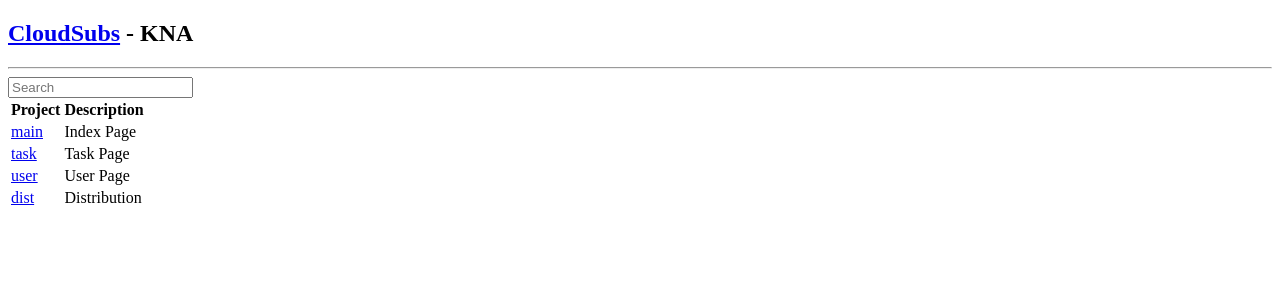
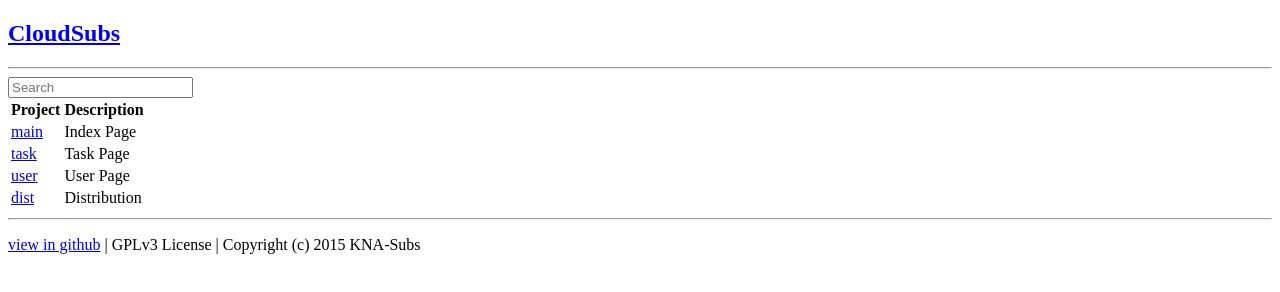
Before and after one commit to tengattack/cloud-subs, a website: page public/index.html in a window 1280 px wide. Drawn offline with nearby package versions, Linux system fonts and the light colour scheme; some packages are replaced by stand-ins of ours; no server answers.

Commit message:
update index

```diff
--- a/public/index.html
+++ b/public/index.html
@@ -9,8 +9,18 @@
   <script src="/static/js/cloudsubs.js?v=0.6.1"></script>
 </head>
 <body>
-  <h2><a href="#/">CloudSubs</a> - KNA</h2>
+  <header>
+    <h2><a href="#/">CloudSubs</a></h2>
+  </header>
   <hr>
-  <div ng-view></div>
+  <div class="container" ng-view></div>
+  <hr>
+  <footer>
+    <p>
+      <a target="_blank" href="https://github.com/tengattack/cloud-subs">view in github</a>
+      | GPLv3 License
+      | Copyright (c) 2015 KNA-Subs
+    </p>
+  </footer>
 </body>
 </html>
```
